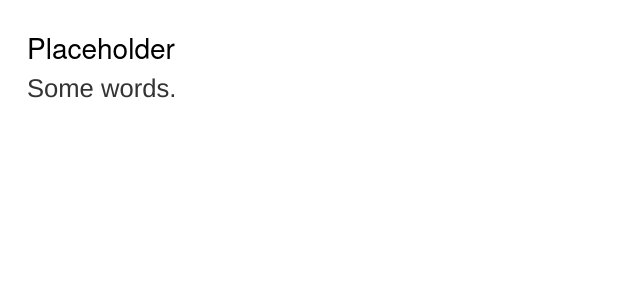
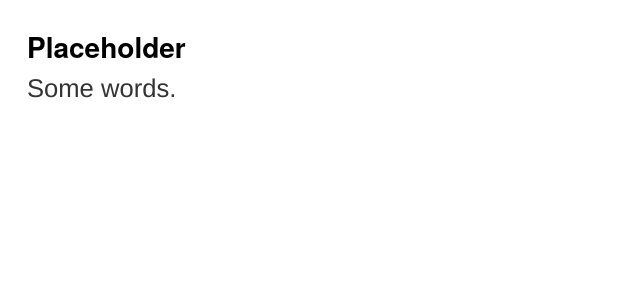
Before and after one commit to afishmandesign/afishmandesign.github.io, a Jekyll site: the page built from placeholder/index.html, in a window 1280 px wide. Shown: the top 300 px of the page, without its empty margins (0-640 px from the left). Built offline with Jekyll 4.4.1, drawn with Linux system fonts in a browser that asks for light colours; nearby versions of some CDN libraries; library files that are not in the unit come from our copies.

Commit message:
Fixed fonts again

```diff
--- a/css/main.css
+++ b/css/main.css
@@ -1,5 +1,8 @@
+body, h1, h2, h3, p, .collapsible {
+  font-family: "HelveticaNeueBold", "HelveticaNeue-Bold", "Helvetica Neue Bold", "HelveticaNeue", "Helvetica Neue", 'TeXGyreHerosCnBold', "Helvetica", "Tahoma", "Geneva", "Arial Narrow", "Arial", sans-serif; font-weight:600;
+}
+
 body {
-  font-family: "HelveticaNeueBold", "HelveticaNeue-Bold", "Helvetica Neue Bold", "HelveticaNeue", "Helvetica Neue", 'TeXGyreHerosCnBold', "Helvetica", "Tahoma", "Geneva", "Arial Narrow", "Arial", sans-serif; font-weight:600;
   max-width: 1400px;
   padding: 12px;
   padding-bottom: 0;
@@ -9,7 +12,7 @@ body {
     padding-top: 12px;
     padding-right: 12px;
     padding-left: 12px;
-    font-family: "HelveticaNeueBold", "HelveticaNeue-Bold", "Helvetica Neue Bold", "HelveticaNeue", "Helvetica Neue", 'TeXGyreHerosCnBold', "Helvetica", "Tahoma", "Geneva", "Arial Narrow", "Arial", sans-serif; font-weight:600;
+    /* font-family: "HelveticaNeueBold", "HelveticaNeue-Bold", "Helvetica Neue Bold", "HelveticaNeue", "Helvetica Neue", 'TeXGyreHerosCnBold', "Helvetica", "Tahoma", "Geneva", "Arial Narrow", "Arial", sans-serif; font-weight:600;  */
     color: black;
   }
 }
@@ -33,15 +36,12 @@ h1 {
   margin: 5px;
   margin-left: 0;
   padding: 0;
-  /* font-family: "HelveticaNeue-CondensedBold", "HelveticaNeueBoldCondensed", "HelveticaNeue-Bold-Condensed", "Helvetica Neue Bold Condensed", "HelveticaNeueBold", "HelveticaNeue-Bold", "Helvetica Neue Bold", "HelveticaNeue", "Helvetica Neue", 'TeXGyreHerosCnBold', "Helvetica", "Tahoma", "Geneva", "Arial Narrow", "Arial", sans-serif; font-weight:600;  */
 }
 h2 {
   font-size: 2em;
-  /* font-family: "HelveticaNeue-CondensedBold", "HelveticaNeueBoldCondensed", "HelveticaNeue-Bold-Condensed", "Helvetica Neue Bold Condensed", "HelveticaNeueBold", "HelveticaNeue-Bold", "Helvetica Neue Bold", "HelveticaNeue", "Helvetica Neue", 'TeXGyreHerosCnBold', "Helvetica", "Tahoma", "Geneva", "Arial Narrow", "Arial", sans-serif; font-weight:600;  */
 }
 h3 {
   font-size: 1.5em;
-  /* font-family: "HelveticaNeue-CondensedBold", "HelveticaNeueBoldCondensed", "HelveticaNeue-Bold-Condensed", "Helvetica Neue Bold Condensed", "HelveticaNeueBold", "HelveticaNeue-Bold", "Helvetica Neue Bold", "HelveticaNeue", "Helvetica Neue", 'TeXGyreHerosCnBold', "Helvetica", "Tahoma", "Geneva", "Arial Narrow", "Arial", sans-serif; font-weight:600;  */
 }
 p {
     font-family: "HelveticaNeue-Light", "Helvetica Neue Light", "Helvetica Neue", "Helvetica", "Arial", "Lucida Grande", sans-serif;
@@ -113,7 +113,6 @@ button {
 .collapsible {
   background-color: white;
   color: black;
-  /* font-family: "HelveticaNeue-CondensedBold", "HelveticaNeueBoldCondensed", "HelveticaNeue-Bold-Condensed", "Helvetica Neue Bold Condensed", "HelveticaNeueBold", "HelveticaNeue-Bold", "Helvetica Neue Bold", "HelveticaNeue", "Helvetica Neue", 'TeXGyreHerosCnBold', "Helvetica", "Tahoma", "Geneva", "Arial Narrow", "Arial", sans-serif; font-weight:600;  */
   cursor: pointer;
   margin: 0;
   padding:0;
```
